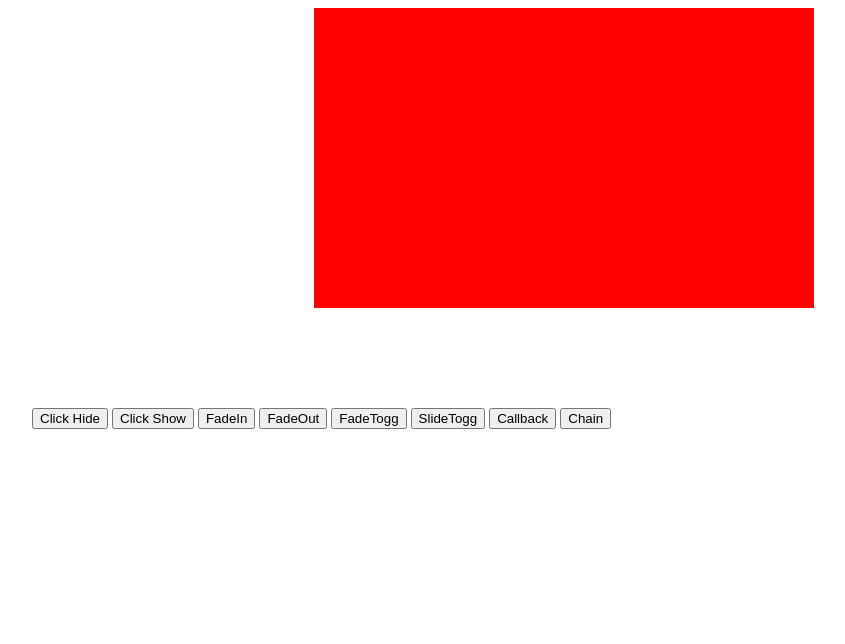
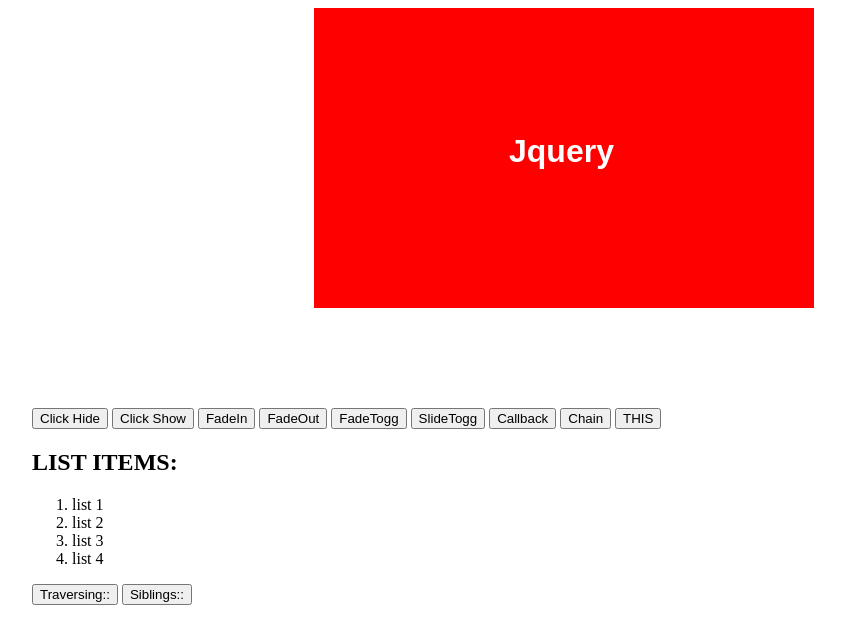
Before and after one commit to ihzarizkyk/jquery-practice, a plain HTML site: page index.html in a window 1280 px wide. Shown: the whole page, without its empty margins (76-921 px from the left). Drawn offline with nearby package versions, Linux system fonts and the light colour scheme.

Commit message:
this, traversing, sibling

```diff
--- a/index.html
+++ b/index.html
@@ -17,11 +17,22 @@
 		margin: auto;
 		padding: 100px;
 	}
+
+	h1{
+		font-family: arial;
+		padding: 125px;
+		position: relative;
+		left: 70px;
+		margin: auto;
+		color: white;
+	}
 </style>
 <body>
 
 <div class="box">
-
+	<h1>
+		Jquery
+	</h1>
 </div>
 
 
@@ -56,6 +67,39 @@
 
 <button id="chain">
 	Chain
+</button>
+
+<button id="this">
+	THIS
+</button>
+
+<br>
+
+<h2>
+	LIST ITEMS:
+</h2>
+
+<ol>
+	<li id="list1">
+		list 1
+	</li>
+	<li id="list2">
+		list 2
+	</li>
+	<li id="list3">
+		list 3
+	</li>
+	<li id="list4">
+		list 4
+	</li>
+</ol>
+
+<button id="traver">
+	Traversing::
+</button>
+
+<button id="sibling">
+	Siblings::
 </button>
 
 </div>
@@ -104,6 +148,25 @@
 	}
 		);
 
+	// this keyword => event and effect by selection
+	$("#this").click(function(){
+		$(this).css("background","yellow");
+	});
+
+	// traversing => method untuk memilih elemen dalam halaman website
+
+	// nextUntil() => memilih elemen diantara 2 elemen. contoh list1 nextUntil list3 berarti elemen diantara keduanya adalah list2
+	$("#traver").click(function(){
+		$("#list1").nextUntil("#list3").css("background","red");
+	});
+
+	// Siblings => method dari traversing dimana element yang dipilih tidak aka diberi event atau effect, tetapi elemen yang tidak diberi sibling akan terkena effectnya
+
+	$("#sibling").click(function(){
+		$("#list4").siblings().css("color","red");
+	});
+
+
 });
 </script>
 </body>
```
